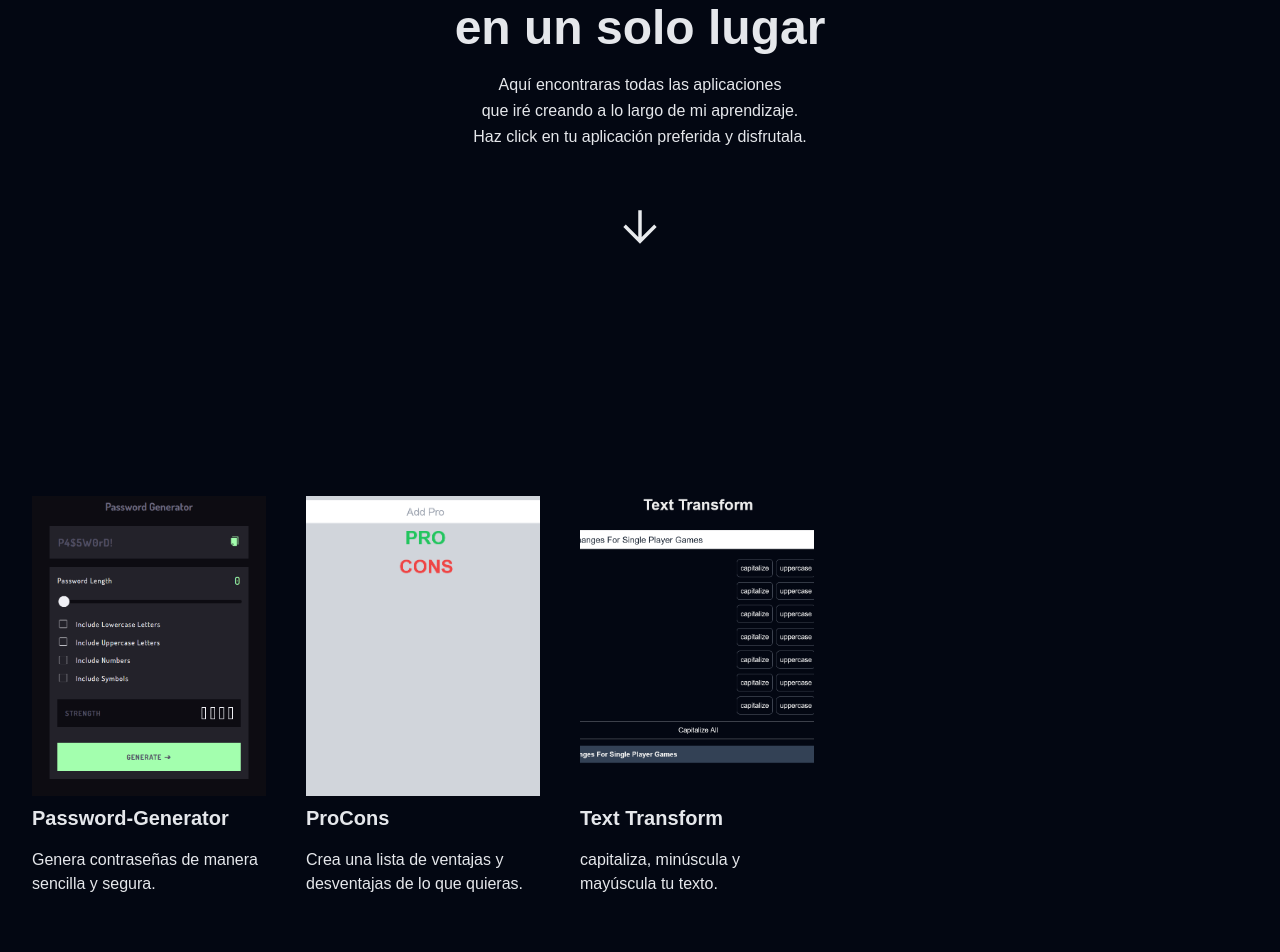
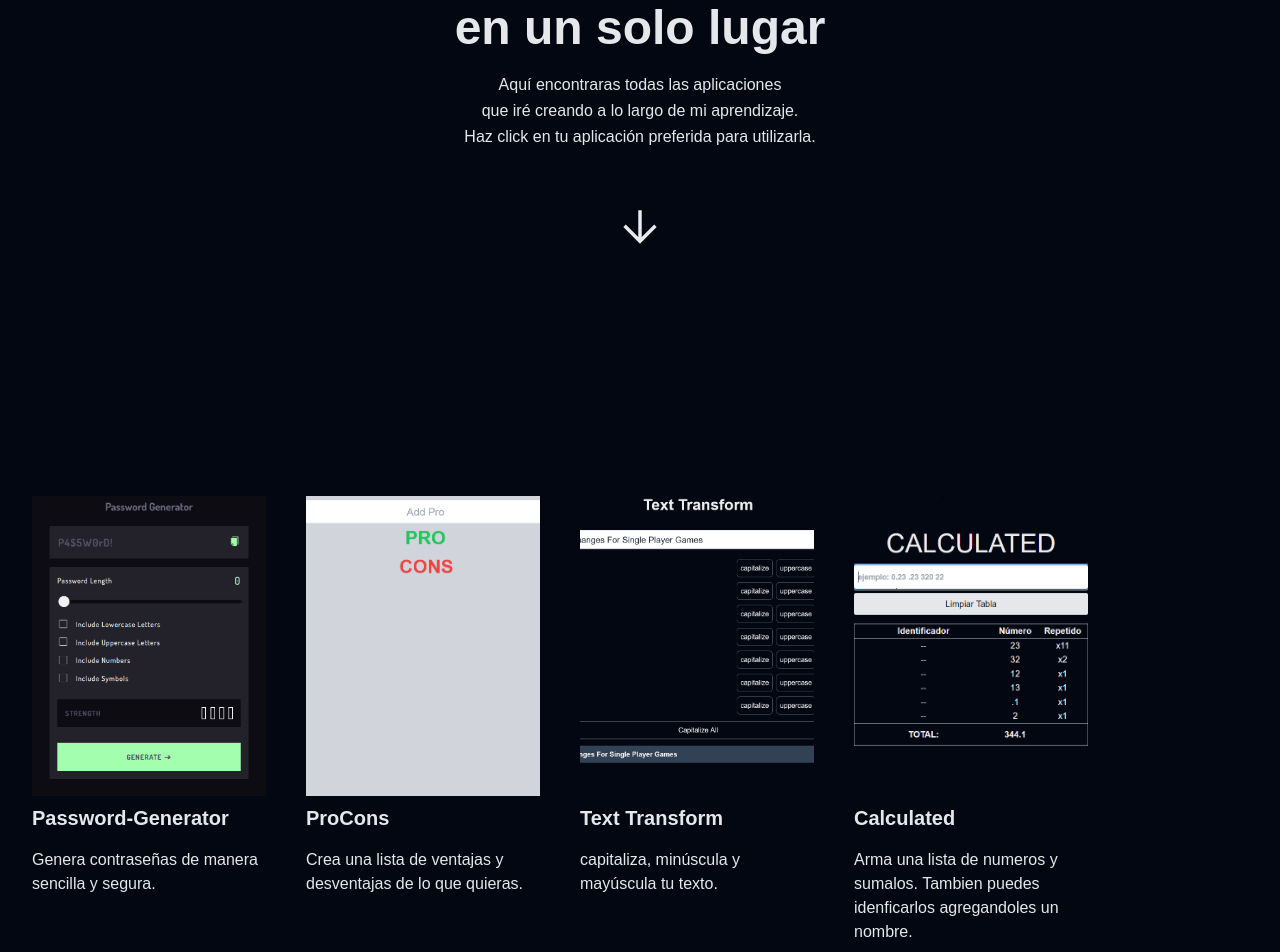
Before and after one commit to martin0590/repapps, a Next.js app: page / in a window 1280 px wide. Shown: the part 380-1332 px from the top of the page. Before the commit the page ends 1284 px from the top, so only its background shows below. Built offline with nearby package versions, Linux system fonts and the light colour scheme.

Commit message:
added - calculated to C.Collection

```diff
--- a/app/calculated/page.tsx
+++ b/app/calculated/page.tsx
@@ -1,10 +1,11 @@
 "use client";
+import { TotalRepeated, TotalState } from "@/types";
 import React, { useState } from "react";
 
 const Calculated = () => {
   const [inputs, setInputs] = useState("");
   const [error, setError] = useState("")
-  const [total, setTotal] = useState<{ total: number; numbers: string[], repeated: {[number: string]: number} }>({
+  const [total, setTotal] = useState<TotalState>({
     total: 0,
     numbers: [],
     repeated: {}
@@ -21,7 +22,7 @@ const Calculated = () => {
           return
         }
         const numbersArrRepeatedObj = numbersArr.reduce(
-          (acc: { [key: string]: number }, num) => ({ ...acc, [num]: (acc[num] || 0) + 1 }), total.repeated
+          (acc: TotalRepeated, num) => ({ ...acc, [num]: (acc[num] || 0) + 1 }), total.repeated
         );
         const filteredNumbersArr: string[] = []
         numbersArr.forEach((num) => {
@@ -71,8 +72,8 @@ const Calculated = () => {
   }
 
   return (
-    <div className="flex flex-col gap-4 justify-center items-center px-2">
-      <h1 className="text-5xl uppercase">calculated</h1>
+    <div className="flex flex-col gap-4 justify-center items-center px-2 pt-12 md:px-64">
+      <h1 className="text-5xl uppercase pb-6">calculated</h1>
       <section className="w-full flex flex-col gap-2">
         <input
           className="text-gray-800 rounded p-2 w-full text-lg font-semibold placeholder:text-sm"
--- a/app/layout.tsx
+++ b/app/layout.tsx
@@ -1,7 +1,7 @@
 import type { Metadata } from "next";
 import localFont from "next/font/local";
 import "./globals.css";
-import Header from "@/components/Header";
+import NavBar from "@/components/NavBar";
 
 const geistSans = localFont({
   src: "./fonts/GeistVF.woff",
@@ -29,7 +29,7 @@ export default function RootLayout({
       <body
         className={`${geistSans.variable} ${geistMono.variable} antialiased bg-gray-950`}
       >
-        <Header />
+        <NavBar />
         {children}
       </body>
     </html>
--- a/components/Hero.tsx
+++ b/components/Hero.tsx
@@ -8,7 +8,7 @@ const Hero = () => {
       <h2 className="text-5xl sm:text-6xl font-semibold">Todas las apps</h2>
       <span className="text-4xl sm:text-5xl font-semibold">en un solo lugar</span>
       <p className="flex text-center leading-relaxed">
-      Aquí encontraras todas las aplicaciones <br/> que iré creando a lo largo de mi aprendizaje. <br/> Haz click en tu aplicación preferida  y disfrutala.
+      Aquí encontraras todas las aplicaciones <br/> que iré creando a lo largo de mi aprendizaje. <br/> Haz click en tu aplicación preferida  para utilizarla.
       </p>
       <Link
         href="#card-collection"
--- a/components/Header.tsx
+++ b/components/NavBar.tsx
@@ -1,7 +1,7 @@
 import Link from 'next/link'
 import React from 'react'
 
-const Header = () => {
+const NavBar = () => {
   return (
     <nav className='flex justify-between items-center px-6 py-4'>
       <Link href={'/'}>
@@ -11,4 +11,4 @@ const Header = () => {
   )
 }
 
-export default Header
+export default NavBar
--- a/constants/index.ts
+++ b/constants/index.ts
@@ -12,13 +12,22 @@ export const links = [
     image: '/images/procons.png',
     url: '/procons',
     description: 'Crea una lista de ventajas y desventajas de lo que quieras.'
-  },{
+  },
+  {
     id: 3,
     title: 'Text Transform',
     image: '/images/texttransform.png',
     url: '/texttransform',
     description: 'capitaliza, minúscula y mayúscula tu texto.'
+  },
+  {
+    id: 4,
+    title: 'Calculated',
+    image: '/images/calculated.png',
+    url: '/calculated',
+    description: 'Arma una lista de numeros y sumalos. Tambien puedes idenficarlos agregandoles un nombre.'
   }
+
 ]
 
 export const wordStyles = ['capitalize', 'uppercase', 'lowercase']
```
Also changed, not shown: types/index.d.ts (+10 -0 lines), public/images/calculated.png (added).
